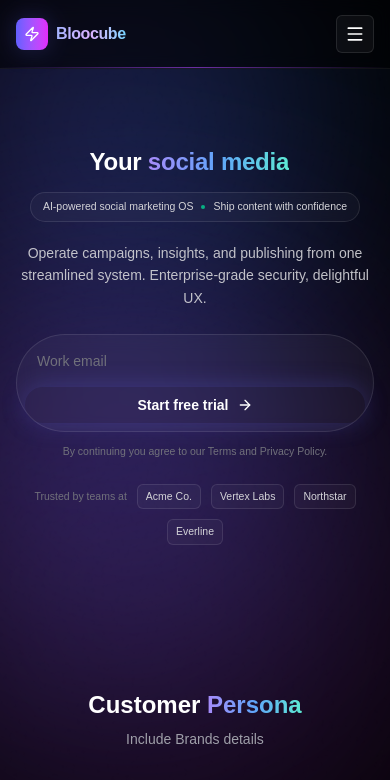
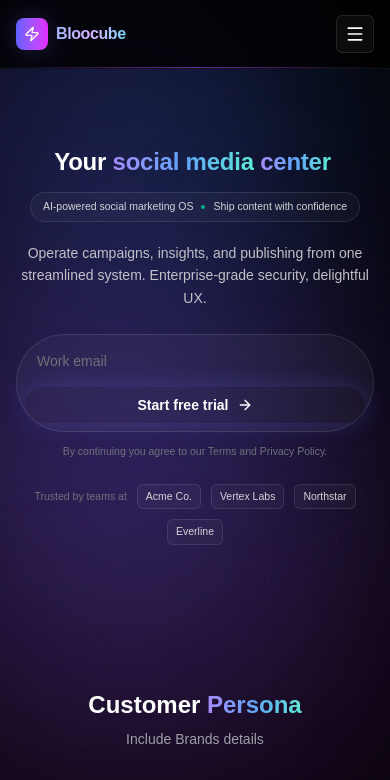
Before and after one commit to ashwanisingh0205/buggy, a Next.js app: page / in a window 390 px wide. Shown: the top 780 px of the page. Built offline with nearby package versions, Linux system fonts and the light colour scheme.

Commit message:
update and smoothe scrolling

```diff
--- a/src/Components/layout/Navbar.tsx
+++ b/src/Components/layout/Navbar.tsx
@@ -16,7 +16,7 @@ const Navbar = () => {
         initial={{ y: -16, opacity: 0 }}
         animate={{ y: 0, opacity: 1 }}
         transition={{ duration: 0.4, ease: 'easeOut' }}
-        className={`sticky top-0 z-50 border-b border-white/[0.06] backdrop-blur supports-[backdrop-filter]:bg-black/55 bg-black/70 px-4 md:px-6 py-2.5 transition-[background,transform,opacity] duration-500 ${isVisible ? 'translate-y-0 opacity-100' : '-translate-y-4 opacity-0'}`}
+        className={`sticky top-0 z-50 border-b border-white/[0.06] md:backdrop-blur supports-[backdrop-filter]:md:bg-black/55 bg-black/80 px-4 md:px-6 py-2.5 transition-[background,transform,opacity] duration-500 ${isVisible ? 'translate-y-0 opacity-100' : '-translate-y-4 opacity-0'}`}
       >
         <div className="max-w-7xl mx-auto flex h-12 md:h-14 items-center justify-between">
           <a href="#" className="group flex items-center gap-2">
--- a/src/app/(landing)/components/Hero.tsx
+++ b/src/app/(landing)/components/Hero.tsx
@@ -25,7 +25,7 @@ const Hero: React.FC = () => {
         setDeleting(false);
         setIndex((prev) => (prev + 1) % words.length);
       }
-    }, deleting ? 65 : 95);
+    }, deleting ? 75 : 105);
     return () => clearTimeout(timeout);
   }, [subIndex, deleting, index]);
 
--- a/src/app/globals.css
+++ b/src/app/globals.css
@@ -16,6 +16,14 @@
   :root {
     --background: #0a0a0a;
     --foreground: #ededed;
+  }
+}
+
+@media (prefers-reduced-motion: reduce) {
+  * {
+    animation-duration: 0.001ms !important;
+    animation-iteration-count: 1 !important;
+    transition-duration: 0.001ms !important;
   }
 }
 
```
